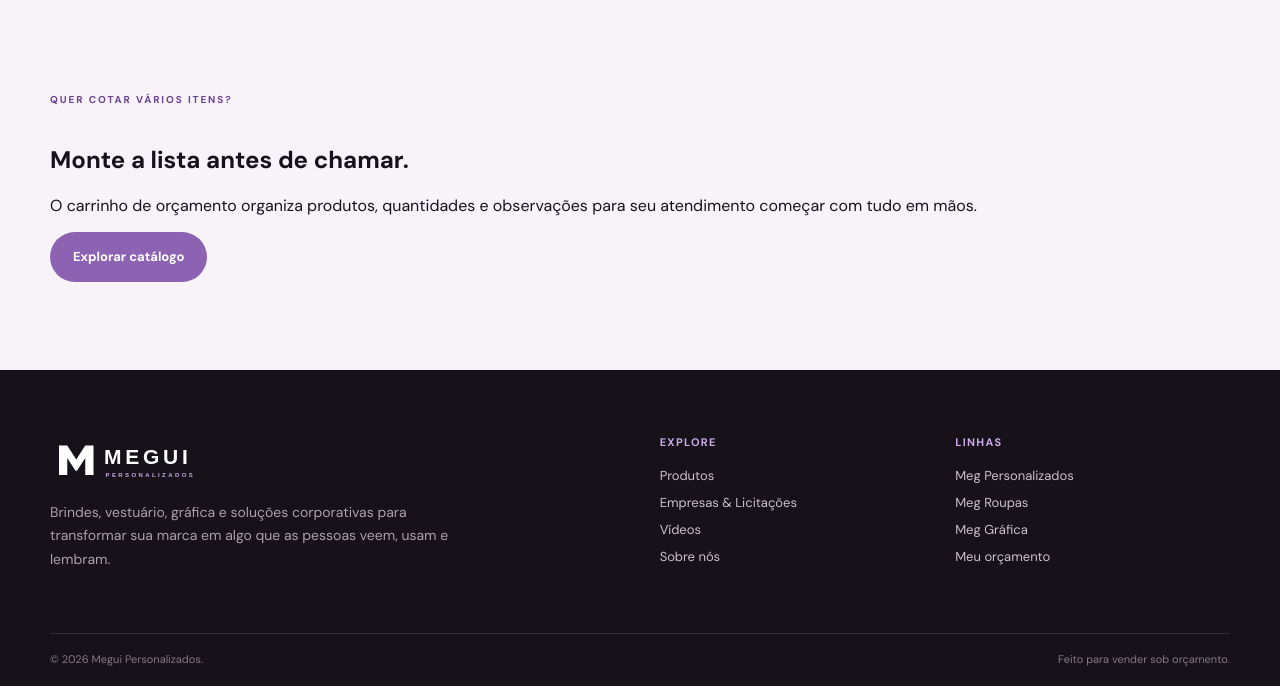
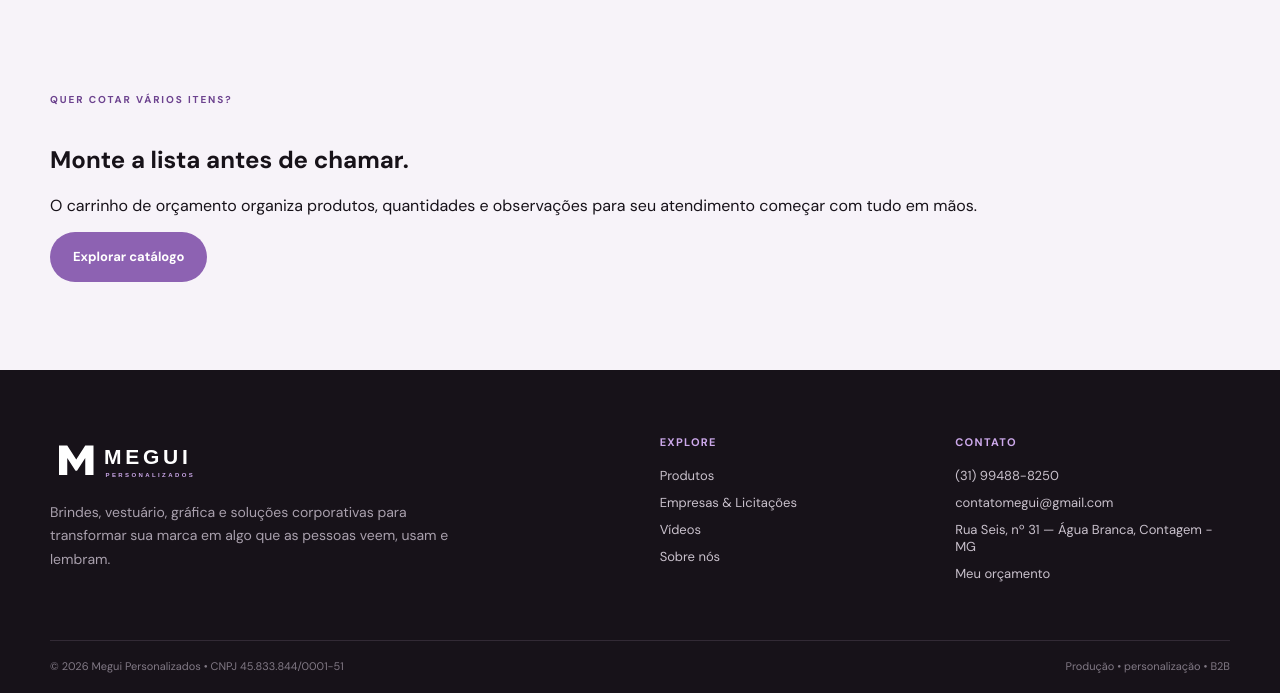
Before and after one commit to mariacristinajsilvabhz-a11y/meguisite, a Flask app: page /contato in a window 1280 px wide. Shown: the part 1227-1920 px from the top of the page. Run offline with Flask 3, Linux system fonts and the light colour scheme.

Commit message:
Atualiza rodapé com contato e CNPJ

```diff
--- a/templates/base.html
+++ b/templates/base.html
@@ -64,16 +64,16 @@
         <a href="{{ url_for('about') }}">Sobre nós</a>
       </div>
       <div>
-        <h3>Linhas</h3>
-        <span>Meg Personalizados</span>
-        <span>Meg Roupas</span>
-        <span>Meg Gráfica</span>
+        <h3>Contato</h3>
+        <a href="https://wa.me/{{ whatsapp_number }}" target="_blank" rel="noopener">(31) 99488-8250</a>
+        <a href="mailto:{{ contact_email }}">{{ contact_email }}</a>
+        <span>{{ contact_address }}</span>
         <a href="{{ url_for('quote_view') }}">Meu orçamento</a>
       </div>
     </div>
     <div class="container footer-bottom">
-      <span>© 2026 Megui Personalizados.</span>
-      <span>Feito para vender sob orçamento.</span>
+      <span>© 2026 Megui Personalizados • CNPJ {{ company_cnpj }}</span>
+      <span>Produção • personalização • B2B</span>
     </div>
   </footer>
 
```
